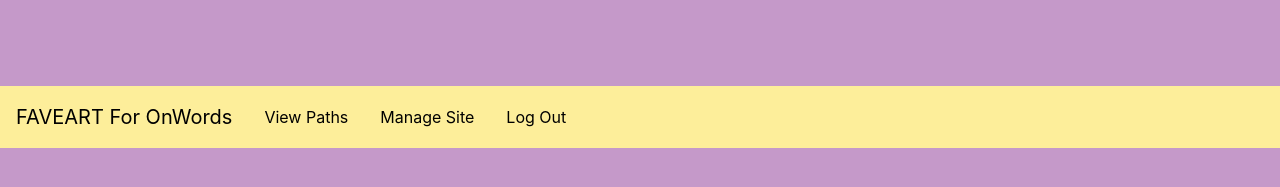
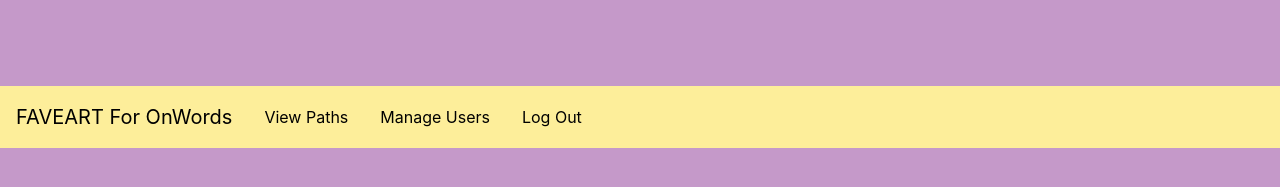
Before and after one commit to FablihaHossain/FAVEART-For-OnWords, a Flask app: page / in a window 1280 px wide. Shown: the part 283-470 px from the top of the page. Run offline with Flask 2, Linux system fonts and the light colour scheme; the visitor is signed in with stand-in values (Sample User, id 1); data comes from the database, SQL or seed files in the repository; data that the repository does not hold is empty; some libraries are stand-ins or nearby versions.

Commit message:
S20SS2FAVE-23 updated nav bar with new html page

```diff
--- a/application/templates/layout.html
+++ b/application/templates/layout.html
@@ -48,7 +48,7 @@
 				{% set admin = "admin" %}
 				{% if session['role'] == admin %}
 				<li class = "nav-item">
-					<a class = "nav-link nav-words navbar-text" href="{{url_for('manageSite')}}"> Manage Site </a>
+					<a class = "nav-link nav-words navbar-text" href="{{url_for('manageUsers')}}"> Manage Users </a>
 				</li>
 				{% endif %}
 
```
